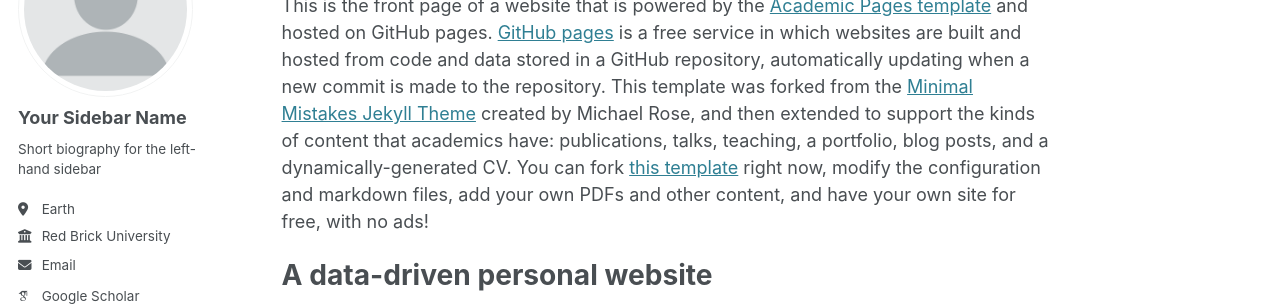
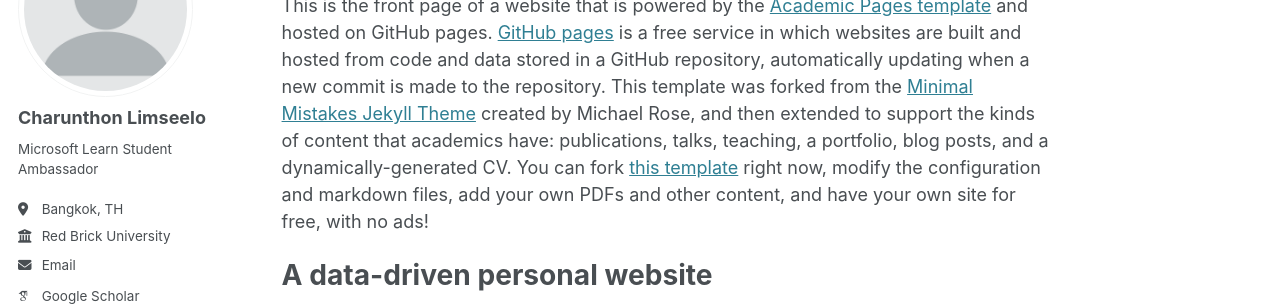
Before and after one commit to chrnthnkmutt/chrnthnkmutt.github.io, a Jekyll site: the page built from _pages/about.md, in a window 1280 px wide. Shown: the part 184-490 px from the top of the page. Built offline with Jekyll 4.4.1, drawn with Linux system fonts in a browser that asks for light colours; some web fonts are replaced.

Commit message:
first push

```diff
--- a/_config.yml
+++ b/_config.yml
@@ -22,10 +22,10 @@ repository               : "academicpages/academicpages.github.io"
 author:
   # Biographic information
   avatar           : "profile.png"
-  name             : "Your Sidebar Name"
+  name             : "Charunthon Limseelo"
   pronouns         : # example: "she/her"
-  bio              : "Short biography for the left-hand sidebar"
-  location         : "Earth"
+  bio              : "Microsoft Learn Student Ambassador"
+  location         : "Bangkok, TH"
   employer         : "Red Brick University"
   uri              : # URL
   email            : "none@example.org"
```
